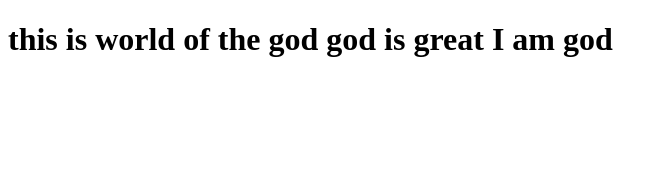
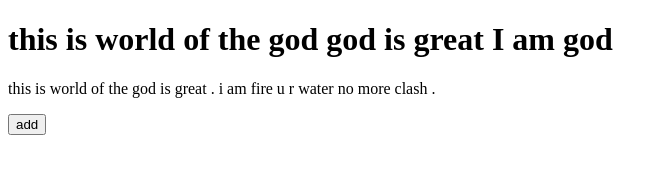
Before and after one commit to arvind3639/gitprohect123, a plain HTML site: page index.html in a window 1280 px wide. Shown: the whole page, without its empty margins (0-668 px from the left). Drawn offline with Linux system fonts and the light colour scheme.

Commit message:
done things

```diff
--- a/index.html
+++ b/index.html
@@ -4,11 +4,16 @@
     <meta charset="UTF-8">
     <meta name="viewport" content="width=device-width, initial-scale=1.0">
     <title>Document</title>
+    <script src="script.js" ></script>
 </head>
 <body>
     <h1>
         this is world of the god
     god is great I am god
-        </h1>
+    </h1>
+    <p>
+        this is world of the god is great . i am fire u r water no more clash .
+    </p>
+        <button onclick="add()">add</button>
 </body>
 </html>
--- /dev/null
+++ b/script.js
@@ -0,0 +1,7 @@
+function add(){
+    console.log("add");
+}
+
+const b = ()=>{
+    console.log("b");
+}
```
